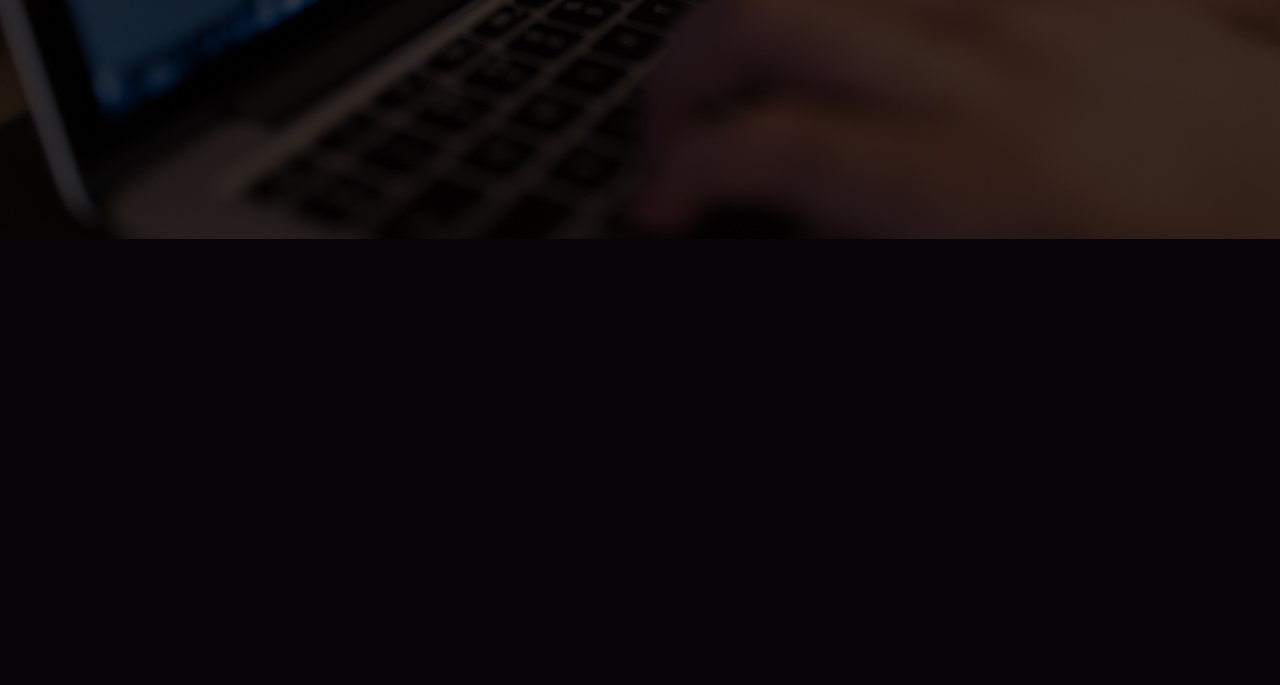
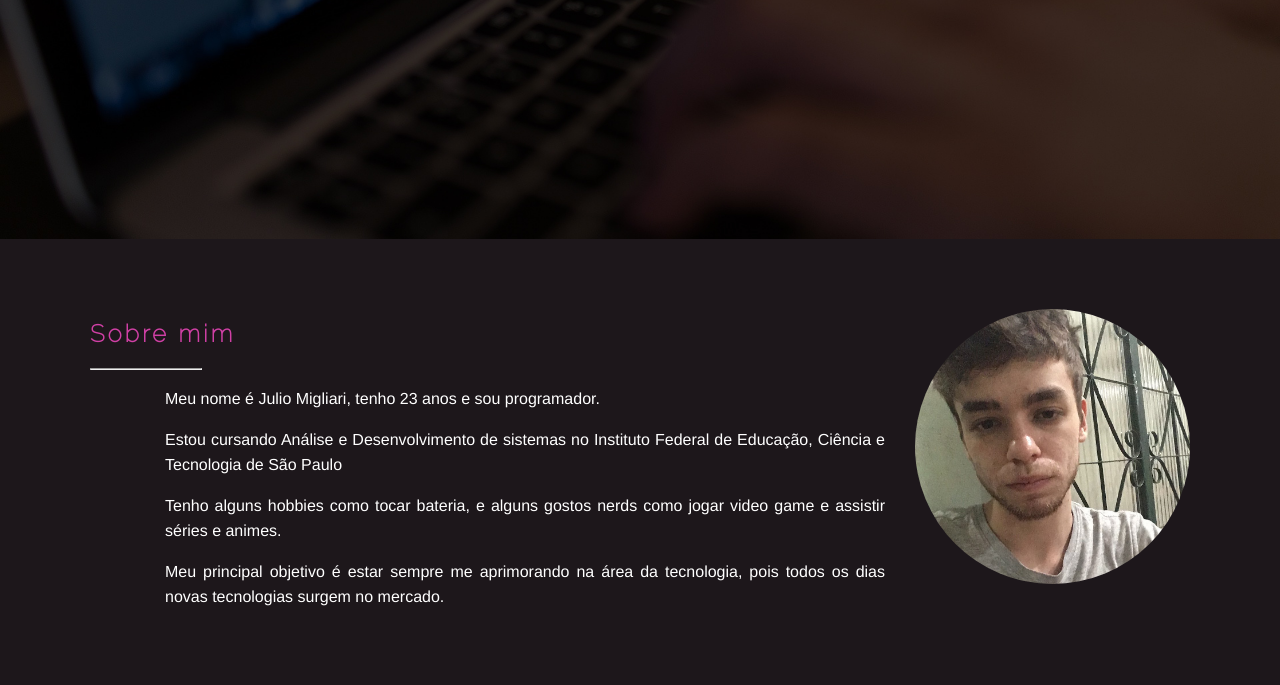
Before and after one commit to Vennomouz/migliariWebDev, a PHP site: page / in a window 1280 px wide. Shown: the part 561-1246 px from the top of the page. Before the commit the page ends 800 px from the top, so only its background shows below. Run offline with PHP 8.4, Linux system fonts and the light colour scheme; some libraries are stand-ins or nearby versions; some web fonts are replaced.

Commit message:
adicionando seção "sobre mim"

```diff
--- a/css/style.css
+++ b/css/style.css
@@ -5,6 +5,12 @@ header{
     background-repeat: no-repeat;
     background-size: cover;
 }
+body{
+    margin: 0;
+}
+
+/* MENU */
+
 .menuPrincipal{
     display: flex;
 }
@@ -28,6 +34,9 @@ header{
     text-decoration: none;
     color:#5c5bfe;
 }
+
+/* ICONES DO MENU */
+
 .iconRedes{
     width: 30%;
     text-align: end;
@@ -37,6 +46,9 @@ header{
     color: white;
     margin: 20px;
 }
+
+/* BANNER */
+
 .tituloBanner h1{
     font-family: 'Raleway', sans-serif;
     font-size: 90px;
@@ -56,9 +68,9 @@ header{
 .tituloBanner a{
     color: yellowgreen;
 }
-body{
-    margin: 0;
-}
+
+/* MENU MOBILE */
+
 .menuMobile{
     width: 100%;
     height: 50px;
@@ -72,8 +84,47 @@ body{
     color: white;
 }
 
+/* BODY */
+
+.content{
+    margin: 0;
+    margin-top: 0;
+    background-color: rgb(29, 23, 27);
+    padding: 50px;
+}
+.sobreMim{
+    text-align: justify;
+    padding: 10px 40px;
+}
+.sobreMim h2{
+    font-family: 'Raleway', sans-serif;
+    color: rgb(208, 64, 165);
+    font-weight: bold;
+    letter-spacing: 3px;
+}
+.sobreMim p{
+    /* font-family: 'Raleway', sans-serif; */
+    font-family: "camptonlight",Helvetica,Arial,sans-serif;
+    color: white;
+    padding: 0 75px;
+    line-height: 25px;
+}
+.profilePic img{
+    float: right;
+    width: 25%;
+    border-radius: 50%;
+    margin-left: 30px;
+    margin-top: 10px;
+}
+hr{
+    width: 10%;
+    margin-left: 0;
+    color:#5c5bfe;
+}
+
 /* Extra small devices (portrait phones, less than 576px) */
 @media (max-width: 575.98px) {
+    /* MENU */
     .menuPrincipal{
         display: none;
     }
@@ -87,6 +138,8 @@ body{
         display: inline-block;
         list-style: none;
     }
+
+    /* BANNER */
     .tituloBanner h1{
         width: 100%;
         text-align: center;
@@ -96,9 +149,13 @@ body{
     .tituloBanner h2{
         font-size: 20px;
     }
-    .iconRedes{
-        text-align: center;
-        margin: 0;
+
+    /* BODY */
+    .sobreMim p{
+        padding: 0;
+    }
+    .content{
+        padding: 0;
     }
 
 }
--- a/index.php
+++ b/index.php
@@ -14,10 +14,10 @@
     </head>
 
     <header>
-        <div class="menuPrincipal">
+        <div class="menuPrincipal" id="home">
             <ul>
-                <li><a href="">Home</a></li>
-                <li><a href="">Sobre mim</a></li>
+                <li><a href="#home">Home</a></li>
+                <li><a href="#content">Sobre mim</a></li>
                 <li><a href="">Serviços</a></li>
             </ul>
             <div class="iconRedes">
@@ -36,10 +36,20 @@
             <h1>Soluções em Desenvolvimento Web</h1>
             <h2><a>user.name</a> = "Julio Migliari"</h2>
         </div>
-
     </header>
 
     <body>
+        <div class="content" id="content">
+            <div class="sobreMim">
+                <div class="profilePic"><img src="imagens/profilepic.jpg" alt=""></div>
+                <h2>Sobre mim</h2>
+                <hr>
+                <p>Meu nome é Julio Migliari, tenho 23 anos e sou programador. </p>
+                <p>Estou cursando Análise e Desenvolvimento de sistemas no Instituto Federal de Educação, Ciência e Tecnologia de São Paulo</p>
+                <p>Tenho alguns hobbies como tocar bateria, e alguns gostos nerds como jogar video game e assistir séries e animes.</p>
+                <p>Meu principal objetivo é estar sempre me aprimorando na área da tecnologia, pois todos os dias novas tecnologias surgem no mercado.</p>
+            </div>
+        </div>
     </body>
 
 </html>
```
Also changed, not shown: imagens/profilepic.jpg (added).
